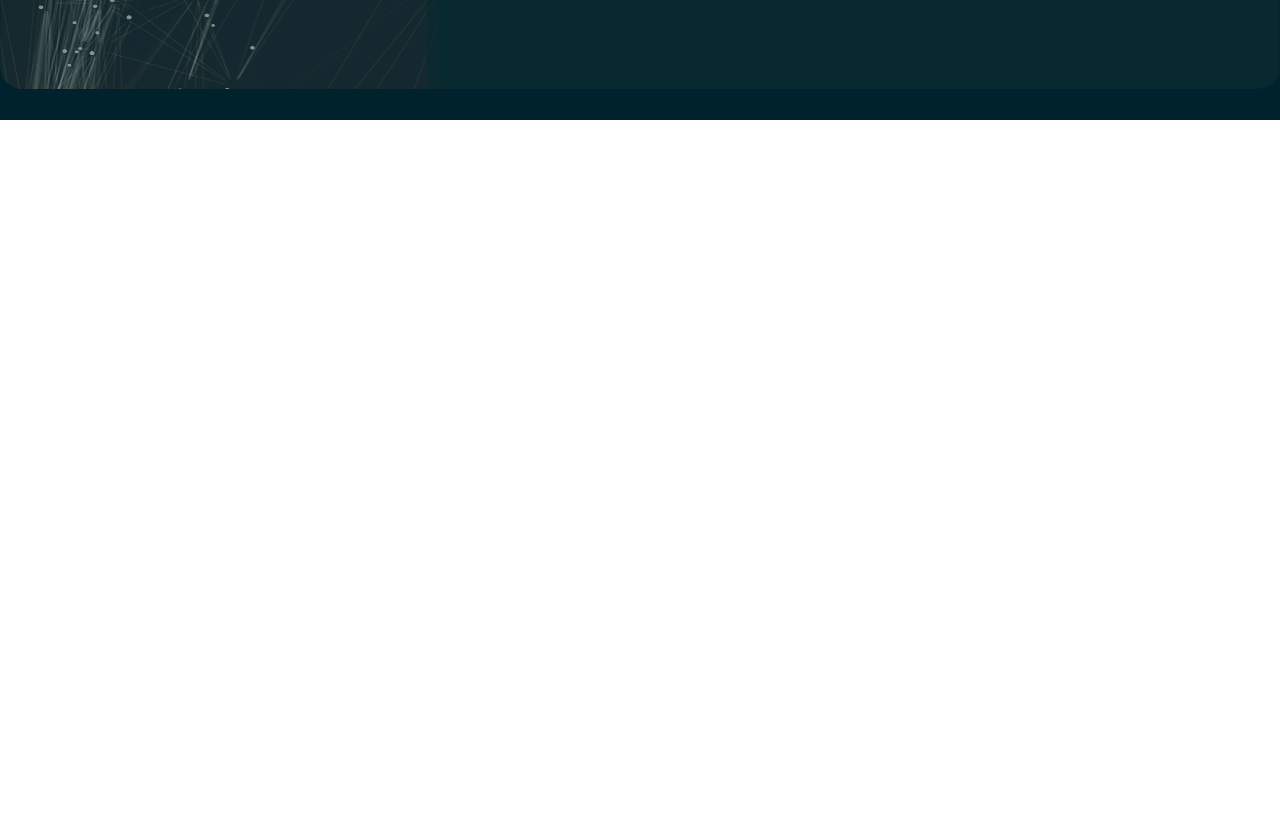
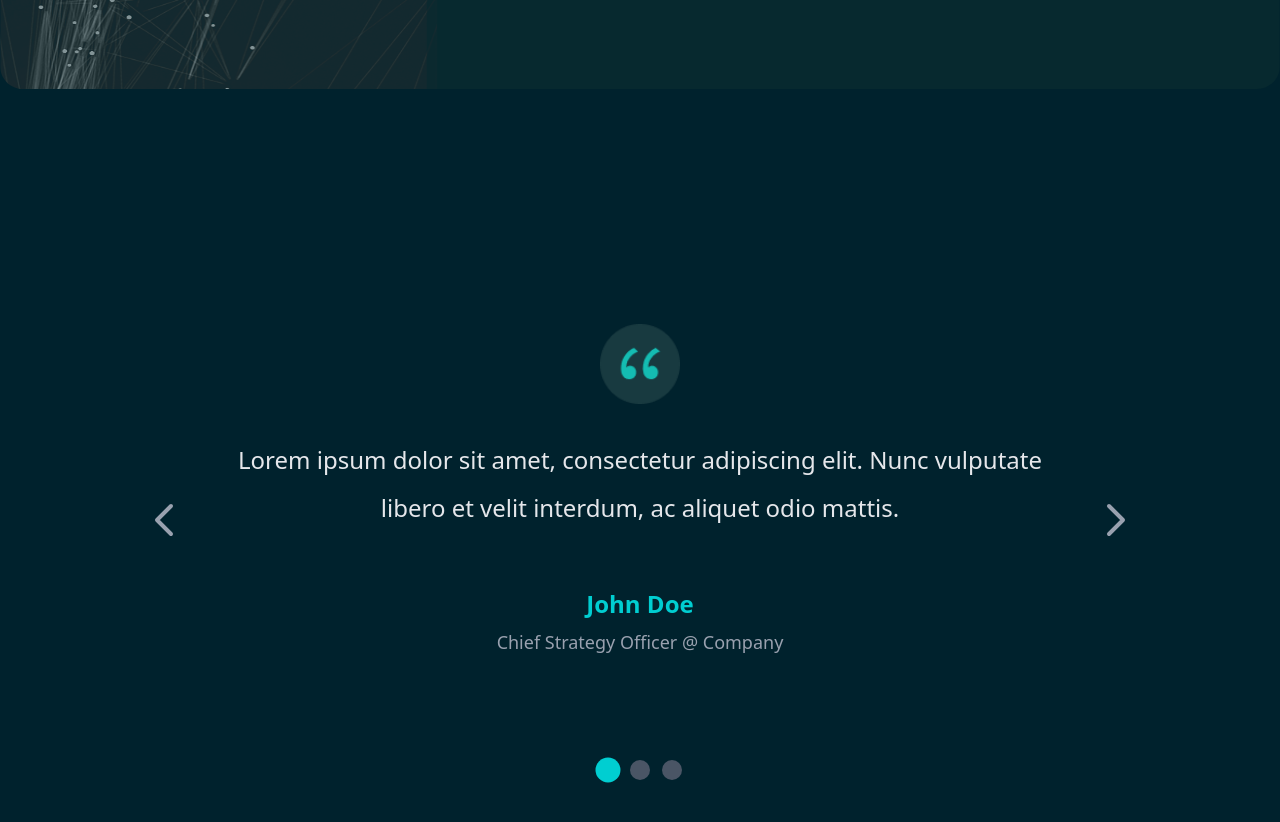
Before and after one commit to simonfornt/wizia-assignment, a React (Vite) app: page / in a window 1280 px wide. Shown: the part 1880-2702 px from the top of the page. Before the commit the page ends 2000 px from the top, so only its background shows below. Built offline with nearby package versions, Linux system fonts and the light colour scheme.

Commit message:
added carousel section

```diff
--- a/package.json
+++ b/package.json
@@ -10,6 +10,7 @@
     "preview": "vite preview"
   },
   "dependencies": {
+    "@heroicons/react": "^2.2.0",
     "@tailwindcss/vite": "^4.0.14",
     "react": "^19.0.0",
     "react-dom": "^19.0.0",
--- /dev/null
+++ b/src/Componets/Testiomial.jsx
@@ -0,0 +1,134 @@
+import React, { useState, useEffect } from "react";
+import quate from "../assets/Group 9.png";
+
+const testimonials = [
+  // ... keep your testimonials array same
+  {
+    quote: "Lorem ipsum dolor sit amet, consectetur adipiscing elit. Nunc vulputate libero et velit interdum, ac aliquet odio mattis.",
+    author: "John Doe",
+    title: "Chief Strategy Officer @ Company",
+  },
+  {
+    quote: "Qorem ipsum dolor sit amet, consectetur adipiscing elit. Nunc vulputate libero et velit interdum, ac aliquet odio mattis.",
+    author: "Jane Smith",
+    title: "Marketing Manager",
+  },
+  {
+    quote: "Qorem ipsum dolor sit amet, consectetur adipiscing elit. Nunc vulputate libero et velit interdum, ac aliquet odio mattis.",
+    author: "David Lee",
+    title: "Software Engineer",
+  },
+];
+
+const TestimonialCarousel = ({ data = testimonials }) => {
+    const [currentSlide, setCurrentSlide] = useState(0);
+
+    const nextSlide = () => {
+      setCurrentSlide((prev) => (prev + 1) % data.length);
+    };
+
+    const prevSlide = () => {
+      setCurrentSlide((prev) => (prev - 1 + data.length) % data.length);
+    };
+
+    const goToSlide = (index) => {
+      setCurrentSlide(index);
+    };
+
+    useEffect(() => {
+      const interval = setInterval(() => {
+        setCurrentSlide((prev) => (prev + 1) % data.length);
+      }, 8000);
+
+      return () => clearInterval(interval);
+    }, [data.length]);
+  // ... keep existing state and logic
+
+  return (
+    <div className="bg-[#00222d] h-[500px] md:min-h-screen flex items-center justify-center px-4 sm:px-6 lg:px-8">
+      <div className="relative w-full max-w-3xl lg:max-w-4xl xl:max-w-5xl text-center">
+        <div className="relative overflow-hidden min-h-[300px] md:min-h-[400px] lg:min-h-[500px]">
+          {data.map((testimonial, index) => (
+            <div
+              key={index}
+              role="tabpanel"
+              className={`absolute top-0 left-0 w-full transition-opacity duration-500 ${
+                index === currentSlide ? "opacity-100" : "opacity-0"
+              }`}
+              aria-hidden={index !== currentSlide}
+            >
+              <div className="p-6 sm:p-8 md:p-12 lg:p-16">
+                <div className="flex justify-center mb-4 md:mb-6 lg:mb-8">
+                  <img
+                    src={quate}
+                    alt="quotation mark"
+                    className="w-12 h-auto md:w-16 lg:w-20"
+                  />
+                </div>
+                <p className="text-lg md:text-xl lg:text-2xl leading-relaxed md:leading-loose mb-8 md:mb-14 text-gray-200 px-2 sm:px-4 md:px-8">
+                  {testimonial.quote}
+                </p>
+                <div className="space-y-1 md:space-y-2">
+                  <p className="font-bold text-lg md:text-xl lg:text-2xl  text-[#00ced1]">
+                    {testimonial.author}
+                  </p>
+                  <p className="text-gray-400 text-sm  lg:text-lg">
+                    {testimonial.title}
+                  </p>
+                </div>
+              </div>
+            </div>
+          ))}
+        </div>
+
+        {/* Navigation Arrows */}
+        <button
+          onClick={prevSlide}
+          className="absolute top-1/2 left-2 sm:left-4 md:left-[5vw] lg:left-[1vw] transform -translate-y-1/2 text-gray-400 hover:text-[#00ced1] transition-colors"
+          aria-label="Previous testimonial"
+        >
+          <svg
+            className="w-8 h-8 sm:w-10 sm:h-10 lg:w-12 lg:h-12"
+            fill="none"
+            stroke="currentColor"
+            viewBox="0 0 24 24"
+          >
+            <path strokeLinecap="round" strokeLinejoin="round" strokeWidth={2} d="M15 19l-7-7 7-7" />
+          </svg>
+        </button>
+        <button
+          onClick={nextSlide}
+          className="absolute top-1/2 right-2 sm:right-4 md:right-[1vw] lg:right-[1vw] transform -translate-y-1/2 text-gray-400 hover:text-[#00ced1] transition-colors"
+          aria-label="Next testimonial"
+        >
+          <svg
+            className="w-8 h-8 sm:w-10 sm:h-10 lg:w-12 lg:h-12"
+            fill="none"
+            stroke="currentColor"
+            viewBox="0 0 24 24"
+          >
+            <path strokeLinecap="round" strokeLinejoin="round" strokeWidth={2} d="M9 5l7 7-7 7" />
+          </svg>
+        </button>
+
+        {/* Indicators */}
+        <div className="flex justify-center space-x-2 sm:space-x-3">
+          {data.map((_, index) => (
+            <button
+              key={index}
+              onClick={() => goToSlide(index)}
+              className={`w-4 h-4 sm:w-5 sm:h-5 rounded-full transition-colors ${
+                index === currentSlide
+                  ? "bg-[#00ced1] scale-125"
+                  : "bg-gray-600 hover:bg-gray-400"
+              }`}
+              aria-label={`Go to testimonial ${index + 1}`}
+            />
+          ))}
+        </div>
+      </div>
+    </div>
+  );
+};
+
+export default TestimonialCarousel;
--- a/src/pages/Home.jsx
+++ b/src/pages/Home.jsx
@@ -4,6 +4,7 @@ import HeroSection from '../Componets/Hero';
 import TrustedPartners from '../Componets/TrustedPartner';
 import Features from '../Componets/Features';
 import TrainingSection from '../Componets/EmailSection';
+import TestimonialCarousel from '../Componets/Testiomial';
 function Home() {
   return (
     <div className='bg-[#00222d]'>
@@ -11,6 +12,8 @@ function Home() {
       <TrustedPartners/>
       <Features/>
     <TrainingSection/>
+    <TestimonialCarousel/>
+
     </div>
   )
 }
```
Also changed, not shown: 1 other file (tests, documents, lock files or other folders).
